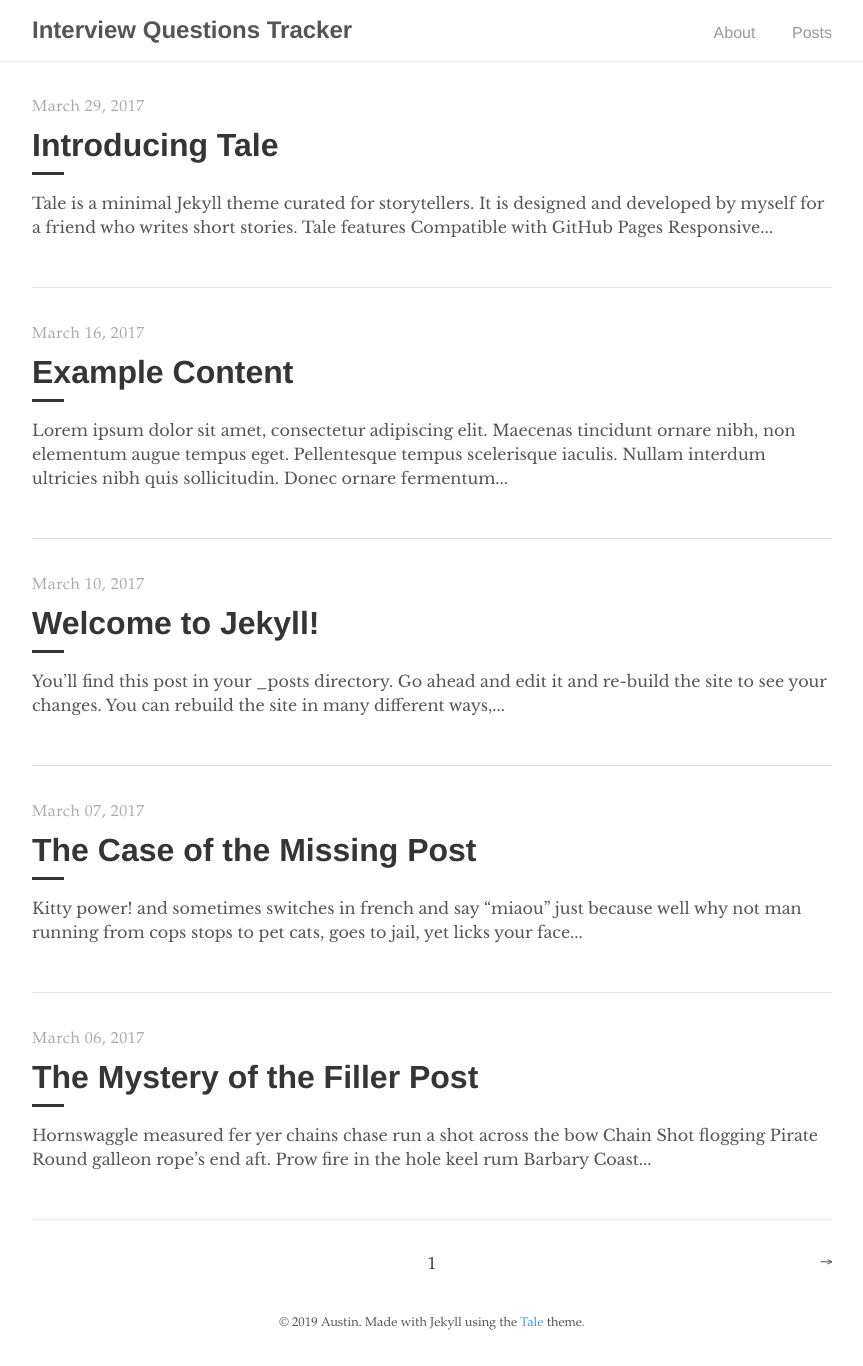
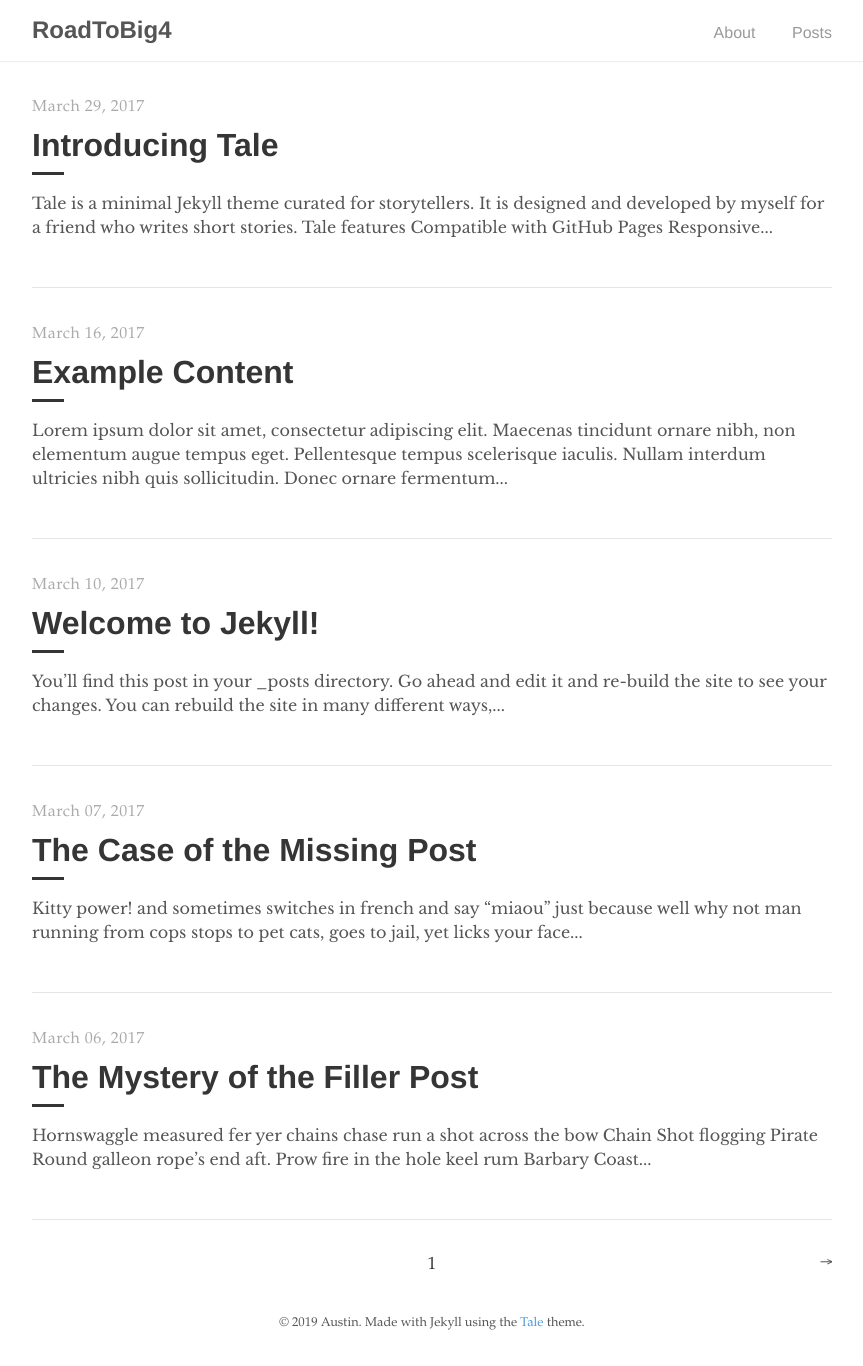
Before and after one commit to auspham/roadToBig4, a Jekyll site: the page built from index.html, in a window 1280 px wide. Shown: the whole page, without its empty margins (208-1071 px from the left). Built offline with Jekyll 4.4.1, drawn with Linux system fonts in a browser that asks for light colours; the list of posts is cut into pages by our own code.

Commit message:
Update _config.yml

```diff
--- a/_config.yml
+++ b/_config.yml
@@ -1,8 +1,8 @@
 # Site settings
-title:          Interview Questions Tracker
-description:    "Big4 Interview Questions Tracker"
-baseurl:        "/InterviewQuestion"
-url:            "https://austinph.me/InterviewQuestion/"
+title:          RoadToBig4
+description:    "Big4 Interview Questions - Answers"
+baseurl:        "/roadToBig4"
+url:            "https://austinph.me/roadToBig4/"
 
 # Author
 author:
```
